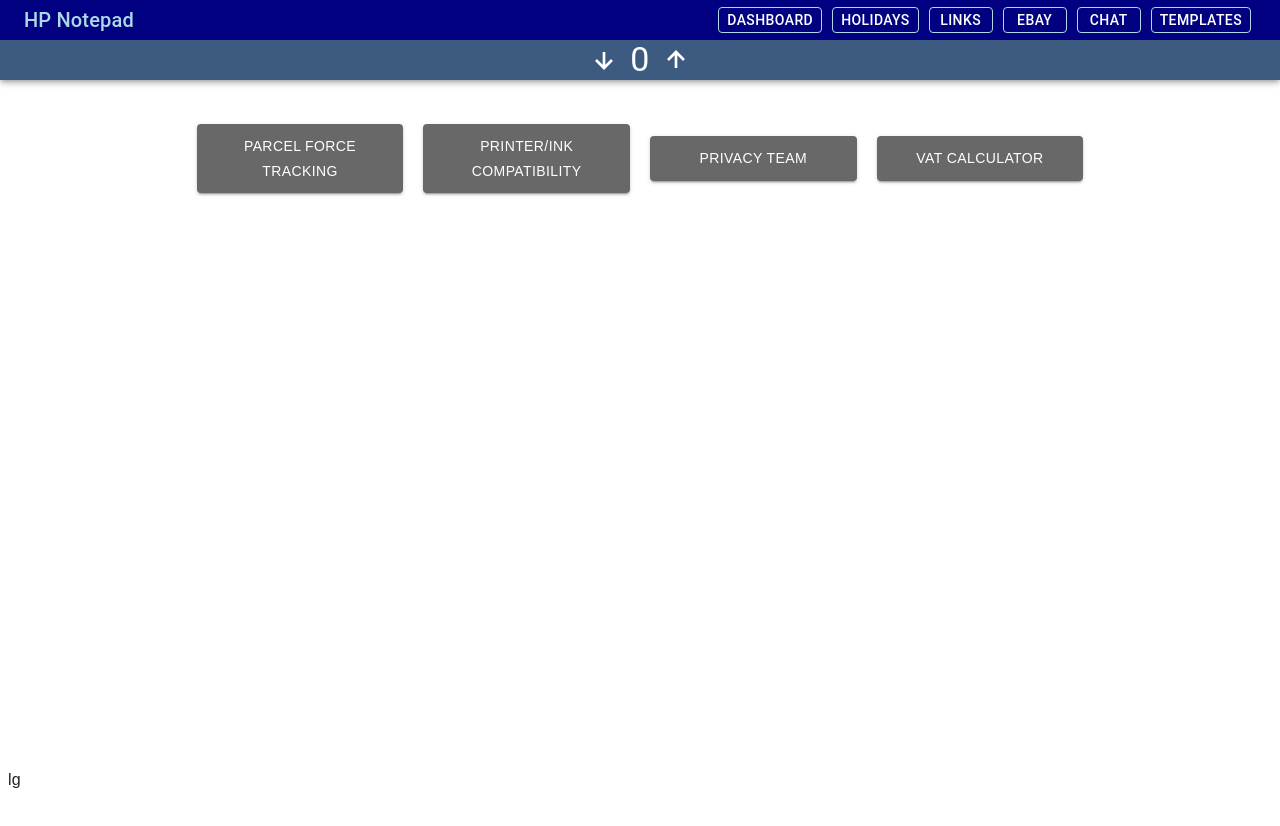
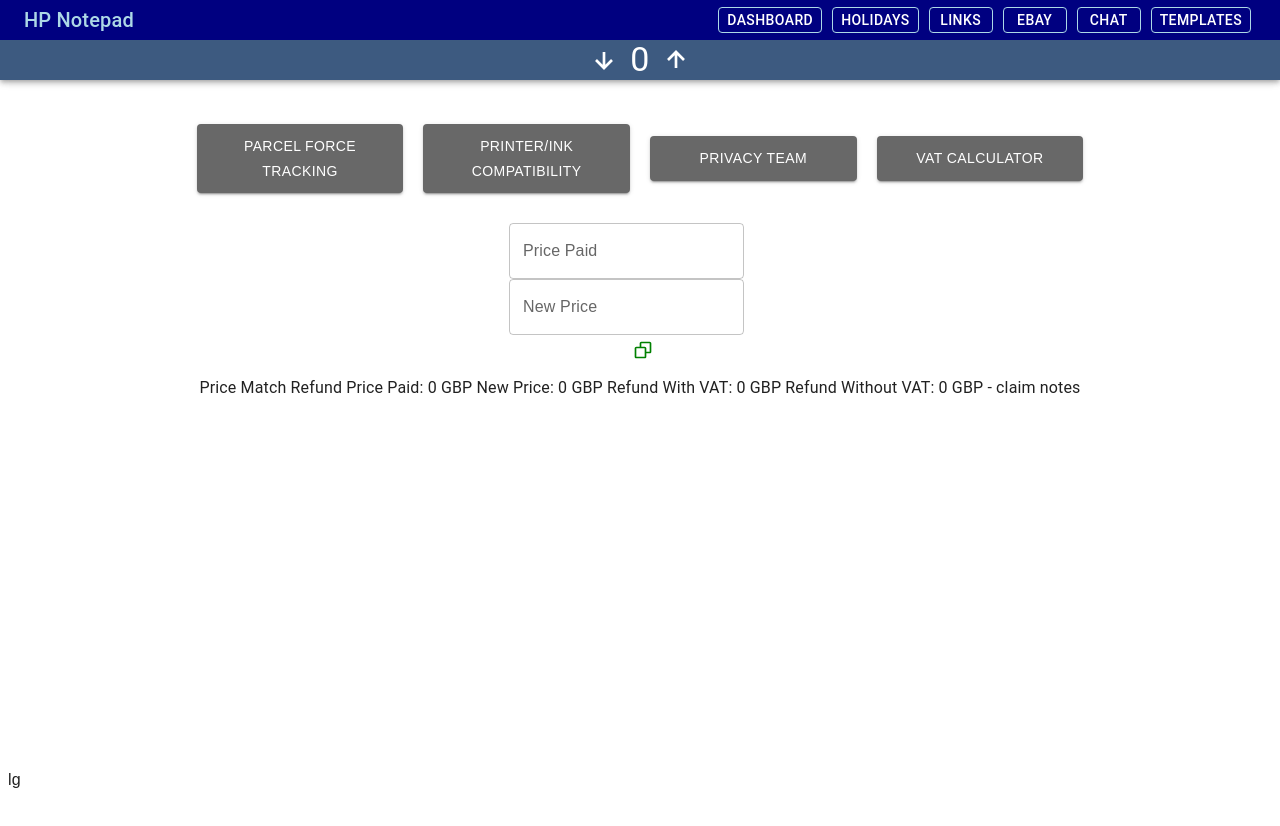
Before and after one commit to misterplain/hpNotePad, a React (Create React App) app in the folder client/: page /#/links in a window 1280 px wide. Shown: the top 826 px of the page. Built offline with nearby package versions, Linux system fonts and the light colour scheme; what react-swipeable-views-utils would draw is missing.

Commit message:
priceMatchRefundCalculator

```diff
--- /dev/null
+++ b/client/src/components/PriceMatchCalculator/PriceMatchCalculator.js
@@ -0,0 +1,117 @@
+import React, { useState, useEffect } from "react";
+import {
+  Button,
+  ButtonGroup,
+  Typography,
+  TextField,
+  FormGroup,
+  FormControlLabel,
+  FormControl,
+  Grid,
+  Checkbox,
+} from "@mui/material";
+import parse from "html-react-parser";
+import { BiCopy } from "react-icons/bi";
+
+const PriceMatchCalculator = () => {
+  const [pricePaid, setPricePaid] = useState(0);
+  const [newPrice, setNewPrice] = useState(0);
+  const [refundWithVAT, setRefundWithVAT] = useState(0);
+  const [refundWithoutVAT, setRefundWithoutVAT] = useState(0);
+  const [claimNotes, setClaimNotes] = useState(`Price Match Refund, Price Paid:
+     ${pricePaid}, New Price: ${newPrice}, Refund With VAT: ${refundWithVAT}, Refund Without VAT: ${refundWithoutVAT}`);
+
+  useEffect(() => {
+    const updatedClaimNotes = `Price Match Refund\nPrice Paid: ${pricePaid} GBP\nNew Price: ${newPrice} GBP\nRefund With VAT: ${refundWithVAT} GBP\nRefund Without VAT: ${refundWithoutVAT} GBP`;
+    setClaimNotes(updatedClaimNotes);
+  }, [pricePaid, newPrice, refundWithVAT, refundWithoutVAT]);
+
+  // //copy to clipboard
+  // const copyToClipboard = async () => {
+  //   try {
+  //     const content = document.getElementById("parsedText").innerHTML;
+  //     const blobInput = new Blob([content], { type: "text/html" });
+  //     const clipboardItemInput = new ClipboardItem({ "text/html": blobInput });
+  //     navigator.clipboard.write([clipboardItemInput]);
+  //   } catch (e) {
+  //     console.log(e);
+  //   }
+  //   setOpen(true);
+  // };
+
+  const changePricePaid = (e) => {
+    const newPricePaid = parseFloat(e.target.value) || 0;
+    setPricePaid(newPricePaid);
+
+    const calculatedRefundWithVAT = newPricePaid - newPrice;
+    setRefundWithVAT(roundToTwoDecimals(calculatedRefundWithVAT));
+    setRefundWithoutVAT(roundToTwoDecimals(calculatedRefundWithVAT / 1.2));
+  };
+
+  const changeNewPrice = (e) => {
+    const newPriceValue = parseFloat(e.target.value) || 0;
+    setNewPrice(newPriceValue);
+
+    const calculatedRefundWithVAT = pricePaid - newPriceValue;
+    setRefundWithVAT(roundToTwoDecimals(calculatedRefundWithVAT));
+    setRefundWithoutVAT(roundToTwoDecimals(calculatedRefundWithVAT / 1.2));
+  };
+
+  const roundToTwoDecimals = (amount) => {
+    return Math.round(amount * 100) / 100;
+  };
+
+  return (
+    <>
+      <Grid container display="flex" flexDirection="column" alignItems="center">
+        <Grid item>
+          <FormGroup>
+            <FormControlLabel
+              control={
+                <TextField
+                  id="pricePaid"
+                  label="Price Paid"
+                  type="number"
+                  fullWidth
+                  onChange={(e) => changePricePaid(e)}
+                />
+              }
+            />
+          </FormGroup>
+          <FormGroup>
+            <FormControlLabel
+              control={
+                <TextField
+                  id="newPrice"
+                  label="New Price"
+                  type="number"
+                  fullWidth
+                  onChange={(e) => changeNewPrice(e)}
+                />
+              }
+            />
+          </FormGroup>
+        </Grid>{" "}
+        {/* <p>{pricePaid} - pricePaid</p>
+        <p>{newPrice} - newPrice</p>
+        <p>{refundWithVAT} - refundWithVAT</p>
+        <p>{refundWithoutVAT} - refundWithoutVAT</p> */}
+        <BiCopy
+          onClick={() => {
+            navigator.clipboard.writeText(claimNotes);
+          }}
+          style={{
+            cursor: "pointer",
+            margin: "5 5 0 10",
+            color: "green",
+            fontSize: "20px",
+            flexShrink: 0,
+          }}
+        />
+        <p id="parsedText">{parse(claimNotes)} - claim notes</p>
+      </Grid>
+    </>
+  );
+};
+
+export default PriceMatchCalculator;
--- a/client/src/screens/LinksScreen.js
+++ b/client/src/screens/LinksScreen.js
@@ -18,6 +18,7 @@ import { CKEditor } from "@ckeditor/ckeditor5-react";
 import ClassicEditor from "@ckeditor/ckeditor5-build-classic";
 import parse from "html-react-parser";
 import { BiCopy } from "react-icons/bi";
+import PriceMatchCalculator from "../components/PriceMatchCalculator/PriceMatchCalculator";
 
 // import TemplateText from "../assets/templates4";
 import { Link } from "react-scroll";
@@ -62,13 +63,21 @@ const LinksScreen = () => {
             <Button
               variant="contained"
               color="primary"
-              style={{ marginBottom: "20px", width: "100%", height: "100%", padding: "10px" }}
+              style={{
+                marginBottom: "20px",
+                width: "100%",
+                height: "100%",
+                padding: "10px",
+              }}
             >
               {link.name}
             </Button>
           </a>{" "}
         </Grid>
       ))}
+      <Grid item xs={12} display="flex" justifyContent="center">
+        <PriceMatchCalculator />
+      </Grid>
     </Grid>
   );
 };
```
